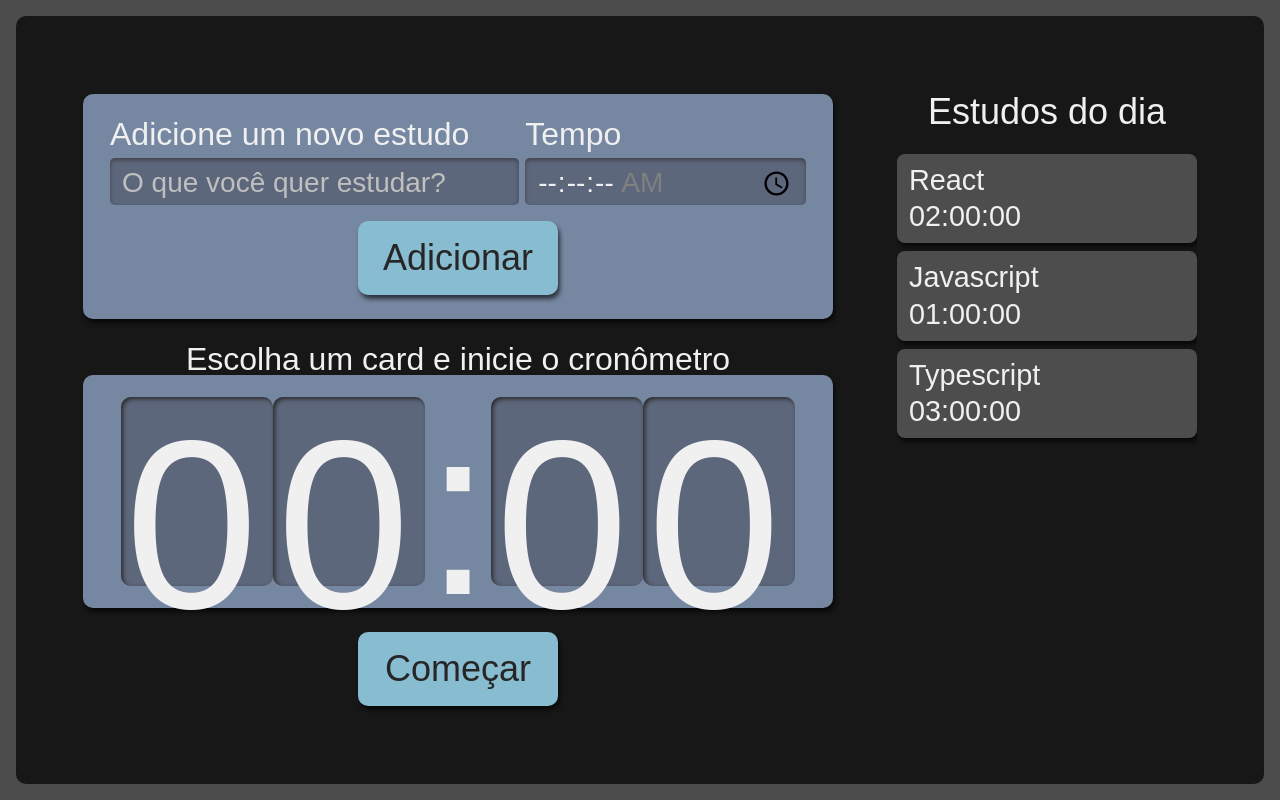
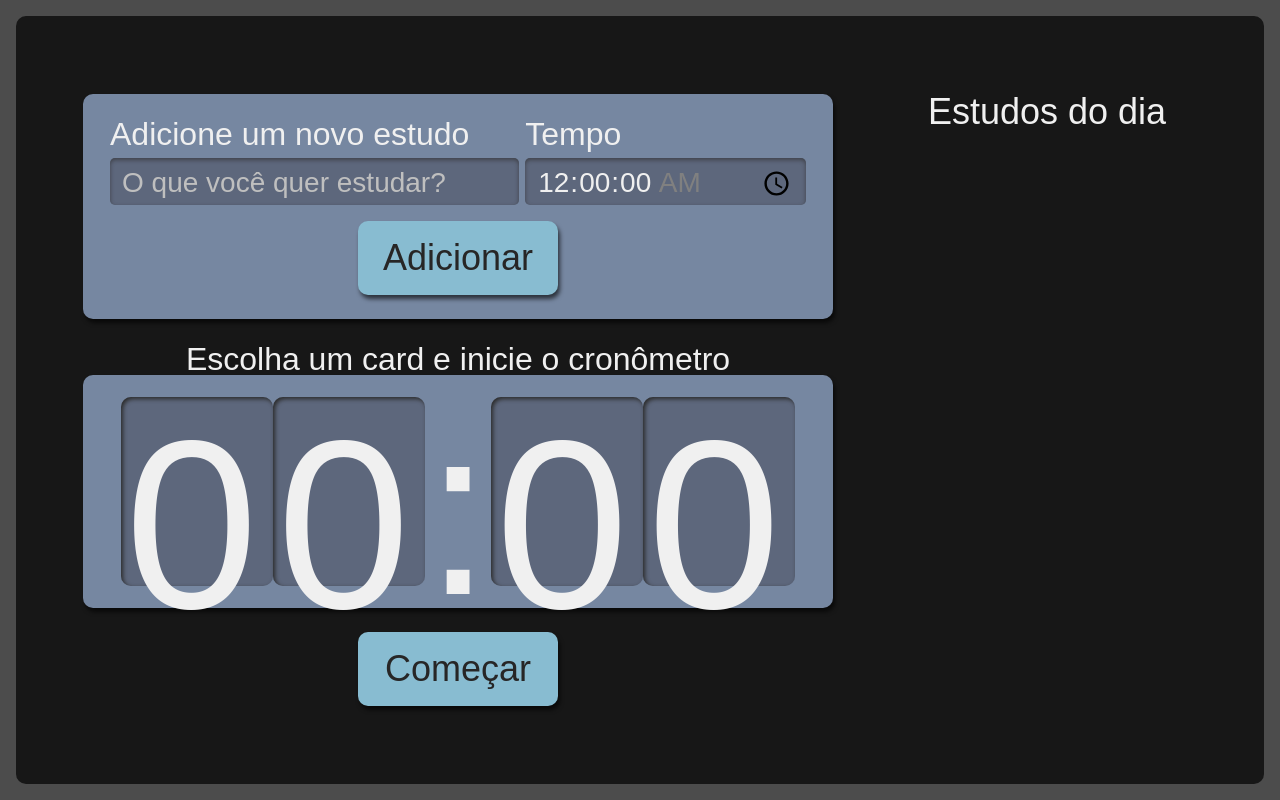
Before and after one commit to lairaalmas/alura-studies, a React (Create React App) app: page / in a window 1280 px wide. Built offline with nearby package versions, Linux system fonts and the light colour scheme; the HTML template or start-up script is replaced by a standard one.

Commit message:
add new tasks to the list

```diff
--- a/src/components/Botao/index.tsx
+++ b/src/components/Botao/index.tsx
@@ -1,9 +1,17 @@
 import React from "react";
 import style from "./Botao.module.scss";
 
-class Botao extends React.Component<{ children: React.ReactNode }> {
+class Botao extends React.Component<{
+  type?: "button" | "submit" | "reset" | undefined;
+  children: React.ReactNode;
+}> {
   render() {
-    return <button className={style.botao}>{this.props.children}</button>;
+    const { type = "button" } = this.props;
+    return (
+      <button type={type} className={style.botao}>
+        {this.props.children}
+      </button>
+    );
   }
 }
 
--- a/src/components/Formulario/index.tsx
+++ b/src/components/Formulario/index.tsx
@@ -1,11 +1,25 @@
 import React from "react";
+import { ITarefa } from "../../types/tarefas";
 import Botao from "../Botao";
 import style from "./Formulario.module.scss";
 
-class Formulario extends React.Component {
+class Formulario extends React.Component<{
+  setTarefas: React.Dispatch<React.SetStateAction<ITarefa[]>>;
+}> {
+  state = {
+    tarefa: "",
+    tempo: "00:00",
+  };
+  adicionarTarefa(evento: React.FormEvent<HTMLFormElement>) {
+    evento.preventDefault();
+    this.props.setTarefas((tarefasAntigas) => [...tarefasAntigas, this.state]);
+  }
   render() {
     return (
-      <form className={style.novaTarefa}>
+      <form
+        className={style.novaTarefa}
+        onSubmit={this.adicionarTarefa.bind(this)}
+      >
         <div className={style.inputContainer}>
           <label htmlFor="tarefa">Adicione um novo estudo</label>
           <input
@@ -13,6 +27,10 @@
             name="tarefa"
             id="tarefa"
             placeholder="O que você quer estudar?"
+            value={this.state.tarefa}
+            onChange={(evento) =>
+              this.setState({ ...this.state, tarefa: evento.target.value })
+            }
             required
           />
         </div>
@@ -25,10 +43,14 @@
             step="1"
             min="00:00:00"
             max="01:30:00"
+            value={this.state.tempo}
+            onChange={(evento) =>
+              this.setState({ ...this.state, tempo: evento.target.value })
+            }
             required
           />
         </div>
-        <Botao>Adicionar</Botao>
+        <Botao type="submit">Adicionar</Botao>
       </form>
     );
   }
--- a/src/components/Lista/Item/index.tsx
+++ b/src/components/Lista/Item/index.tsx
@@ -1,3 +1,4 @@
+import React from "react";
 import style from "../Lista.module.scss";
 
 export default function Item({
--- a/src/components/Lista/index.tsx
+++ b/src/components/Lista/index.tsx
@@ -1,13 +1,8 @@
-import React from "react";
+import { ITarefa } from "../../types/tarefas";
 import Item from "./Item";
 import style from "./Lista.module.scss";
 
-const Lista = function () {
-  const tarefas = [
-    { tarefa: "React", tempo: "02:00:00" },
-    { tarefa: "Javascript", tempo: "01:00:00" },
-    { tarefa: "Typescript", tempo: "03:00:00" },
-  ];
+function Lista({ tarefas }: { tarefas: ITarefa[] }) {
   return (
     <aside className={style.listaTarefas}>
       <h2>Estudos do dia</h2>
@@ -18,6 +13,6 @@
       </ul>
     </aside>
   );
-};
+}
 
 export default Lista;
--- a/src/pages/App.tsx
+++ b/src/pages/App.tsx
@@ -1,14 +1,17 @@
-import React from "react";
+import React, { useState } from "react";
 import Cronometro from "../components/Cronometro";
 import Formulario from "../components/Formulario";
 import Lista from "../components/Lista";
+import { ITarefa } from "../types/tarefas";
 import style from "./App.module.scss";
 
 function App() {
+  const [tarefas, setTarefas] = useState<ITarefa[]>([]);
+
   return (
     <div className={style.AppStyle}>
-      <Formulario />
-      <Lista />
+      <Formulario setTarefas={setTarefas} />
+      <Lista tarefas={tarefas} />
       <Cronometro />
     </div>
   );
--- /dev/null
+++ b/src/types/tarefas.ts
@@ -0,0 +1,4 @@
+export interface ITarefa {
+  tarefa: string;
+  tempo: string;
+}
```
